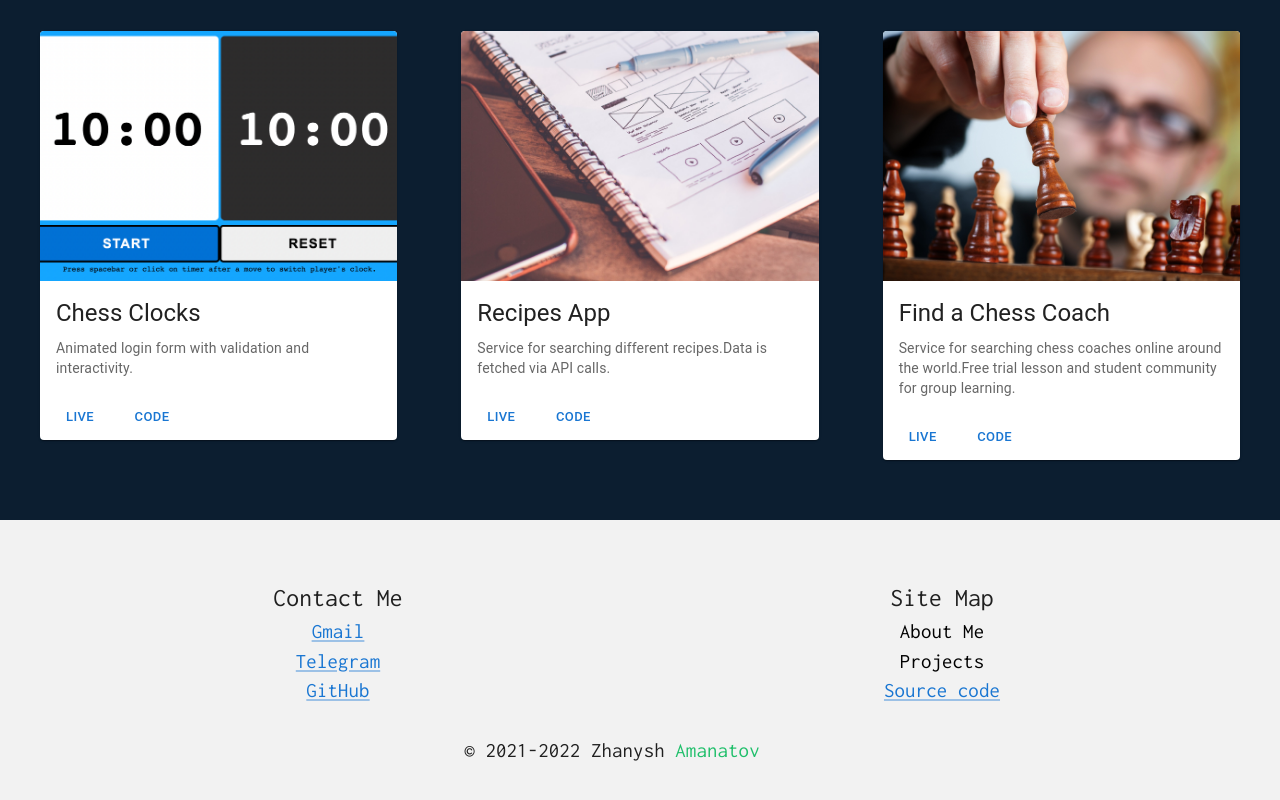
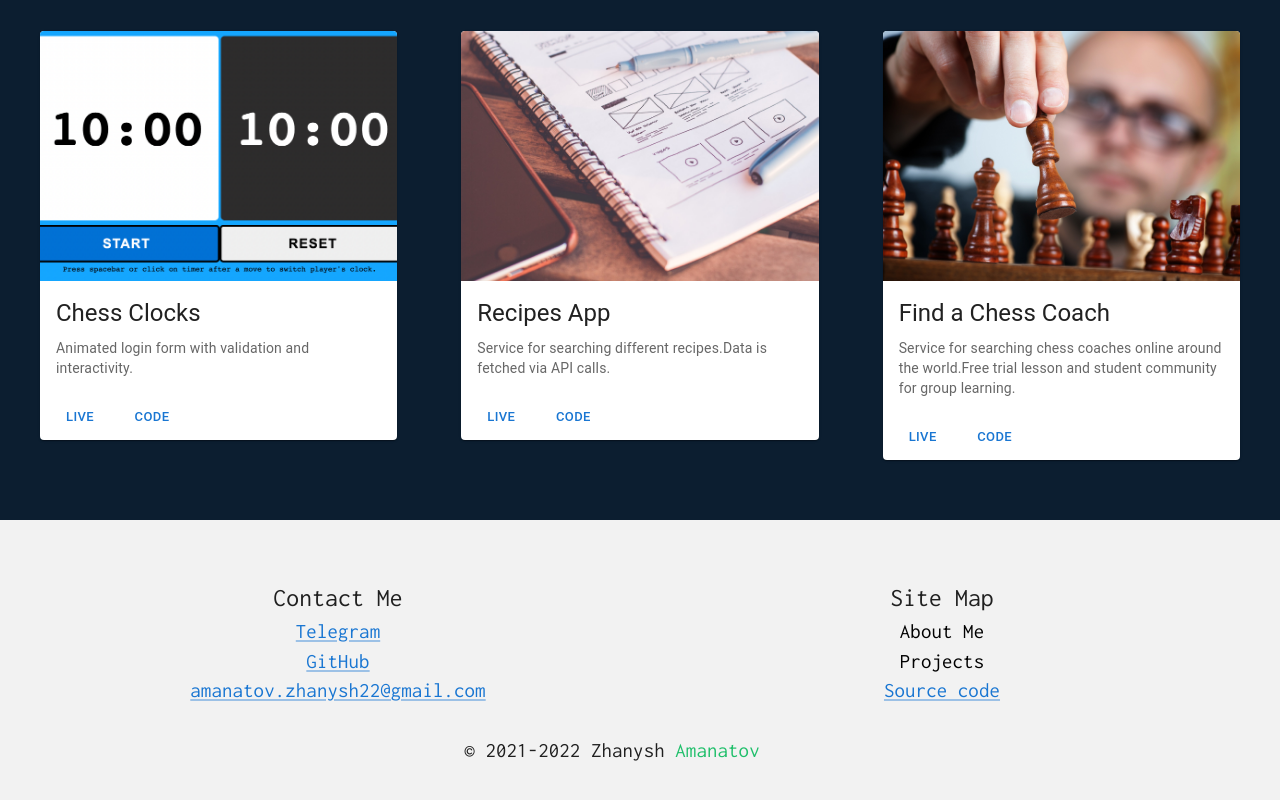
Before and after one commit to Zhanysh-Amanatov/Personal-Website, a React (Create React App) app: page / in a window 1280 px wide. Shown: the part 1425-2225 px from the top of the page. Built offline with nearby package versions, Linux system fonts and the light colour scheme; a web font is replaced by a local one.

Commit message:
Changed the gmail name in Footer

```diff
--- a/src/components/Footer.js
+++ b/src/components/Footer.js
@@ -61,15 +61,6 @@ export default function Footer() {
                 <Link
                   target="_blank"
                   rel="noreferrer"
-                  href="mailto:amanatov.zhanysh22@gmail.com"
-                >
-                  Gmail
-                </Link>
-              </Box>
-              <Box>
-                <Link
-                  target="_blank"
-                  rel="noreferrer"
                   href="https://t.me/zhanyshamanatov"
                 >
                   Telegram
@@ -82,6 +73,15 @@ export default function Footer() {
                   href="https://github.com/Zhanysh-Amanatov"
                 >
                   GitHub
+                </Link>
+              </Box>
+              <Box>
+                <Link
+                  target="_blank"
+                  rel="noreferrer"
+                  href="mailto:amanatov.zhanysh22@gmail.com"
+                >
+                  amanatov.zhanysh22@gmail.com
                 </Link>
               </Box>
             </Grid>
```
